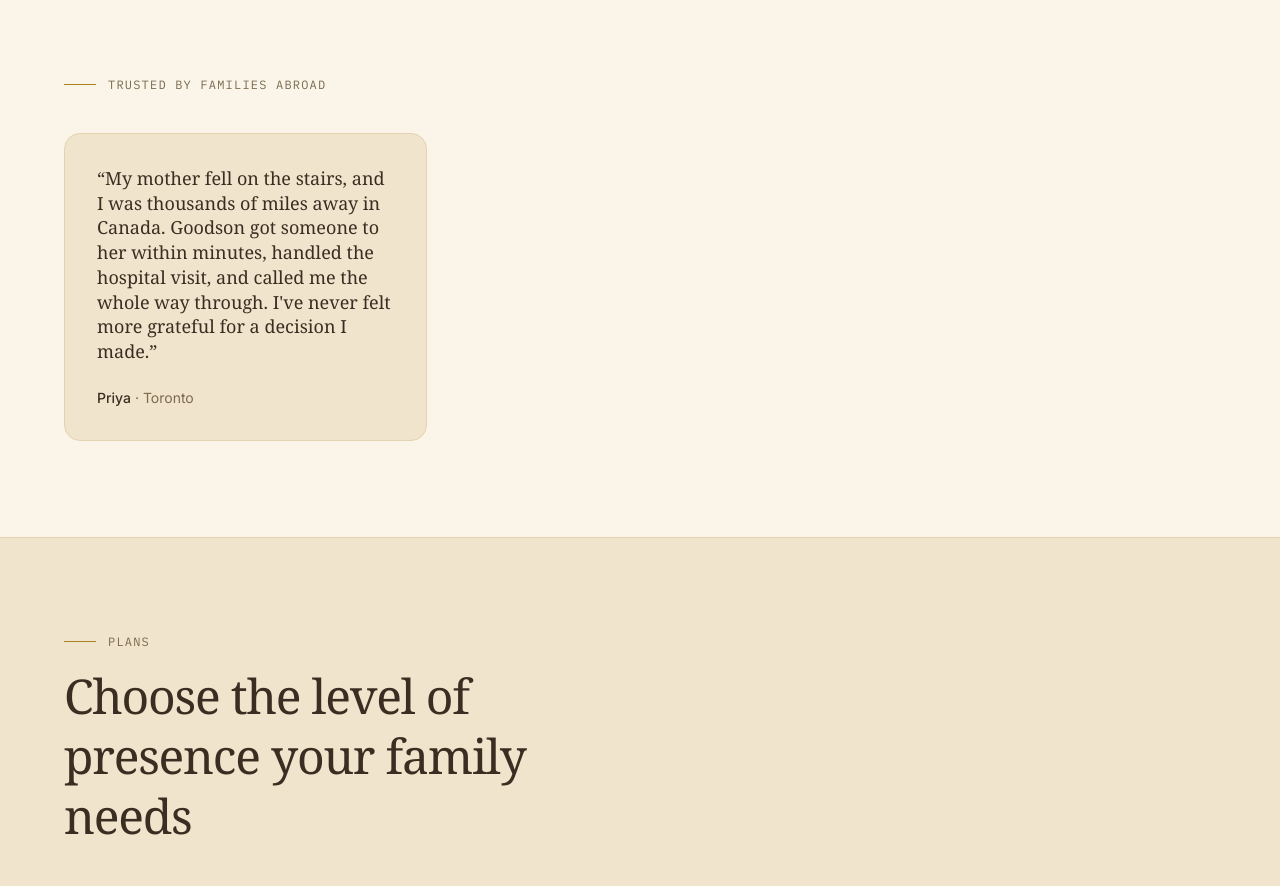
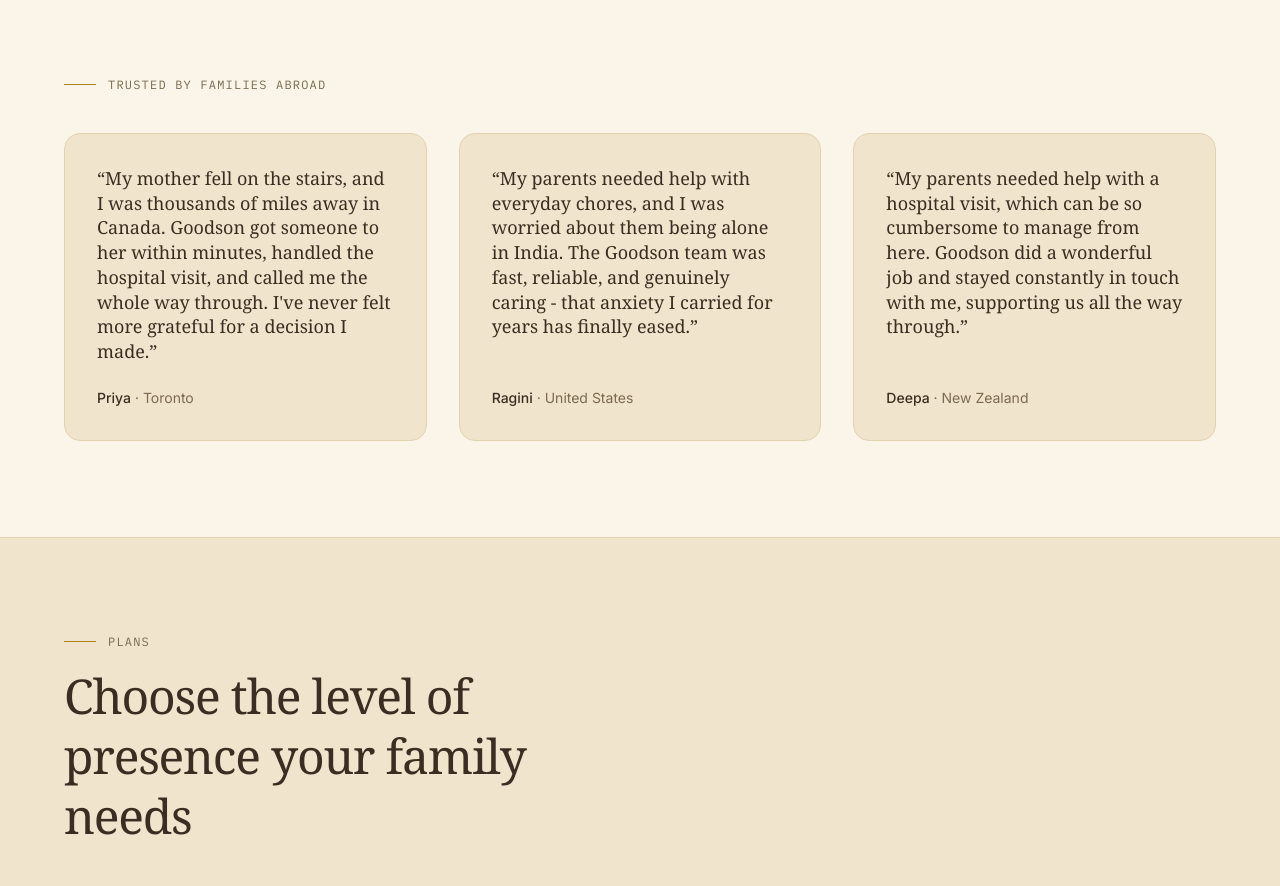
Before and after one commit to sidharthtaneja1993-tech/goodson-app, a Next.js app: page / in a window 1280 px wide. Shown: the part 1740-2626 px from the top of the page. Built offline with nearby package versions, Linux system fonts and the light colour scheme; no server answers.

Commit message:
add Deepa testimonial

```diff
--- a/components/TestimonialsSection.tsx
+++ b/components/TestimonialsSection.tsx
@@ -9,6 +9,18 @@ const TESTIMONIALS = [
       "My mother fell on the stairs, and I was thousands of miles away in Canada. Goodson got someone to her within minutes, handled the hospital visit, and called me the whole way through. I've never felt more grateful for a decision I made.",
     name: "Priya",
     detail: "Toronto",
+  },
+  {
+    quote:
+      "My parents needed help with everyday chores, and I was worried about them being alone in India. The Goodson team was fast, reliable, and genuinely caring - that anxiety I carried for years has finally eased.",
+    name: "Ragini",
+    detail: "United States",
+  },
+  {
+    quote:
+      "My parents needed help with a hospital visit, which can be so cumbersome to manage from here. Goodson did a wonderful job and stayed constantly in touch with me, supporting us all the way through.",
+    name: "Deepa",
+    detail: "New Zealand",
   },
 ];
 
@@ -25,7 +37,15 @@ export default function TestimonialsSection() {
           </div>
         </FadeIn>
 
-        <div className="mt-10 grid gap-8 md:grid-cols-3">
+        <div
+          className={`mt-10 grid gap-8 ${
+            TESTIMONIALS.length === 1
+              ? "max-w-xl mx-auto"
+              : TESTIMONIALS.length === 2
+                ? "sm:grid-cols-2 max-w-3xl mx-auto"
+                : "md:grid-cols-3"
+          }`}
+        >
           {TESTIMONIALS.map((t, i) => (
             <FadeIn key={t.name} delay={i * 100}>
               <figure className="flex h-full flex-col rounded-2xl border border-line bg-linen p-8">
```
